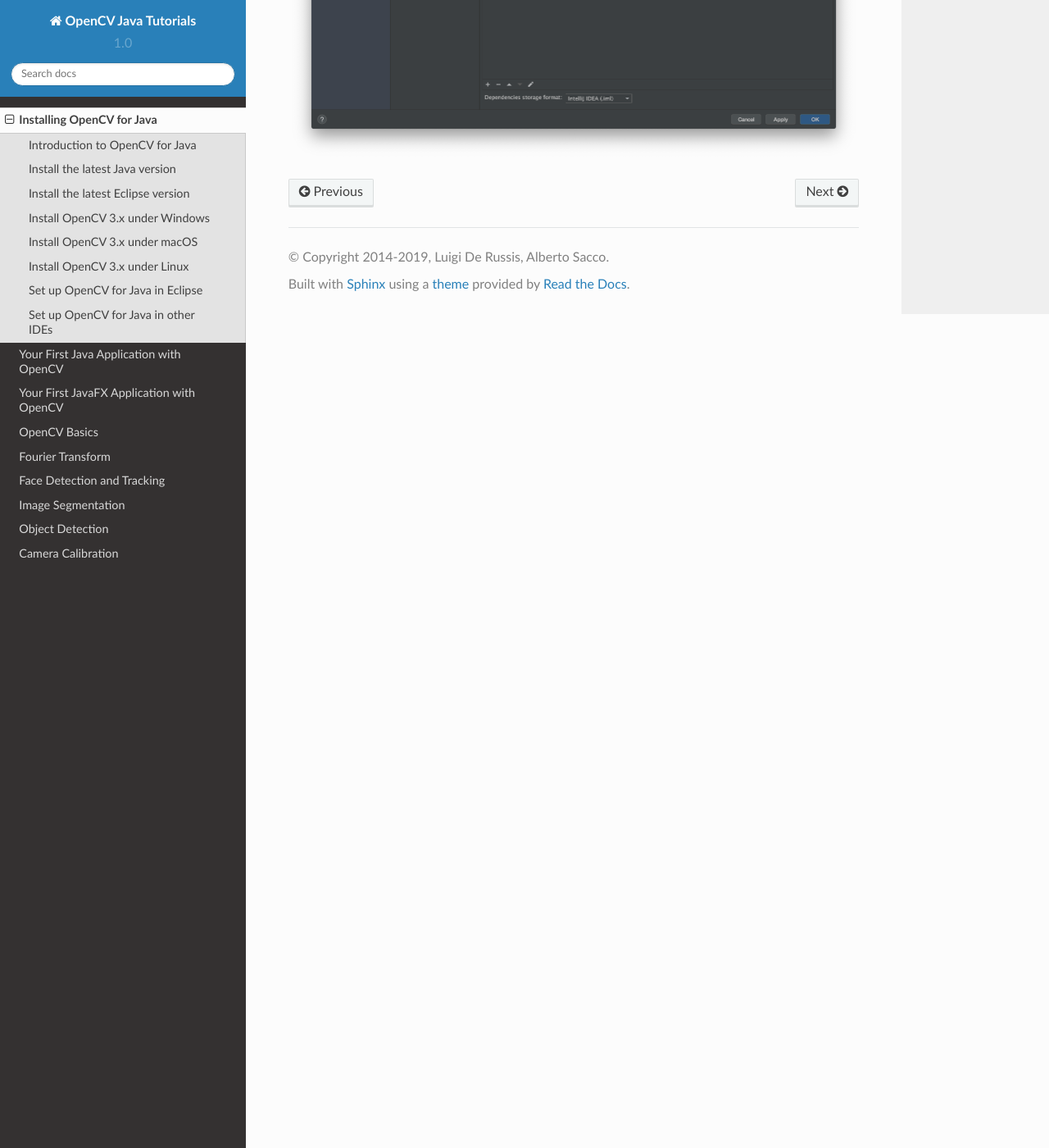
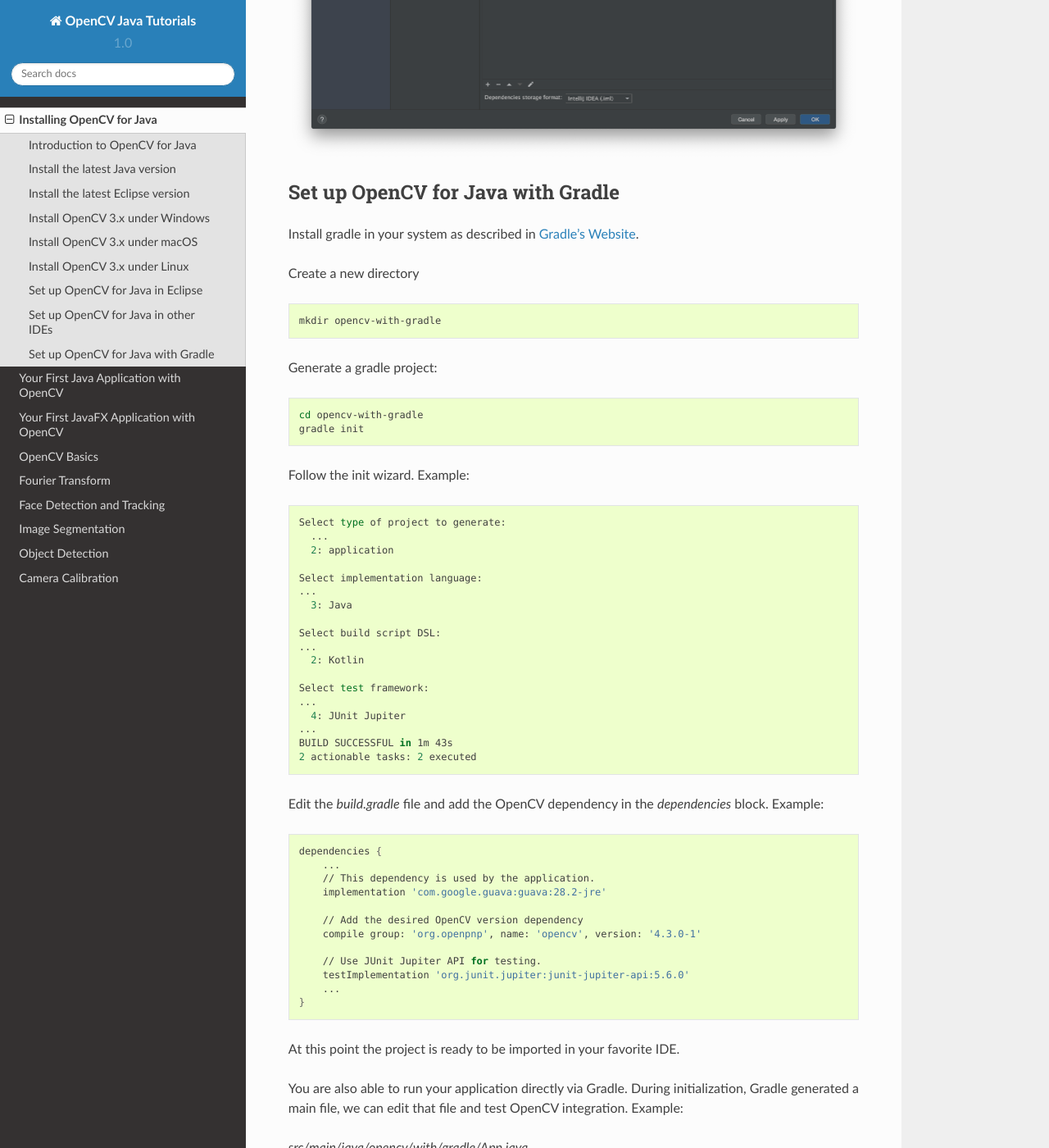
Before and after one commit to opencv-java/opencv-java-tutorials, a Sphinx documentation site: the page built from docs/source/01-installing-opencv-for-java.rst, in a window 1280 px wide and 1400 px high, scrolled down 6020 px. Shown: the whole window at 82% size. Built offline with Sphinx 7.4.7 and the Read the Docs theme 2.0.0, drawn with Linux system fonts in a browser that asks for light colours; some of the changed text lies outside the part shown.

Commit message:
Added documentation for Java + Gradle installation

```diff
--- a/docs/source/01-installing-opencv-for-java.rst
+++ b/docs/source/01-installing-opencv-for-java.rst
@@ -111,3 +111,99 @@ If you are using IntelliJ, you can specify the location of the library with the
 
 .. image:: _static/01 - 04.png
 .. image:: _static/01 - 05.png
+
+
+Set up OpenCV for Java with Gradle
+----------------------------------
+Install gradle in your system as described in `Gradle's Website  <https://gradle.org/install/>`_.
+
+Create a new directory
+
+.. code-block:: bash
+
+    mkdir opencv-with-gradle
+
+
+Generate a gradle project:
+
+.. code-block:: bash
+
+    cd opencv-with-gradle
+    gradle init
+
+
+Follow the init wizard. Example:
+
+.. code-block:: bash
+
+    Select type of project to generate:
+      ...
+      2: application
+
+    Select implementation language:
+    ...
+      3: Java
+
+    Select build script DSL:
+    ...
+      2: Kotlin
+
+    Select test framework:
+    ...
+      4: JUnit Jupiter
+    ...
+    BUILD SUCCESSFUL in 1m 43s
+    2 actionable tasks: 2 executed
+
+Edit the `build.gradle` file and add the OpenCV dependency in the `dependencies` block. Example:
+
+.. code-block:: bash
+
+    dependencies {
+        ...
+        // This dependency is used by the application.
+        implementation 'com.google.guava:guava:28.2-jre'
+
+        // Add the desired OpenCV version dependency
+        compile group: 'org.openpnp', name: 'opencv', version: '4.3.0-1'
+
+        // Use JUnit Jupiter API for testing.
+        testImplementation 'org.junit.jupiter:junit-jupiter-api:5.6.0'
+        ...
+    }
+
+At this point the project is ready to be imported in your favorite IDE.
+
+You are also able to run your application directly via Gradle. During initialization, Gradle generated a main file, we can edit that file and test OpenCV integration. Example:
+
+*src/main/java/opencv/with/gradle/App.java*
+
+.. code-block:: java
+
+    package opencv.with.gradle;
+
+    import nu.pattern.OpenCV;
+    import org.opencv.core.CvType;
+    import org.opencv.core.Mat;
+
+    public class App {
+        public static void main(String[] args){
+            OpenCV.loadShared();
+            Mat mat = Mat.eye(3, 3, CvType.CV_8UC1);
+            System.out.println("mat = " + mat.dump());
+        }
+    }
+
+
+Run the application:
+
+.. code-block:: bash
+
+    gradle run
+
+    mat = [  1,   0,   0;
+        0,   1,   0;
+        0,   0,   1]
+
+    BUILD SUCCESSFUL in 1s
+    2 actionable tasks: 2 executed
```
